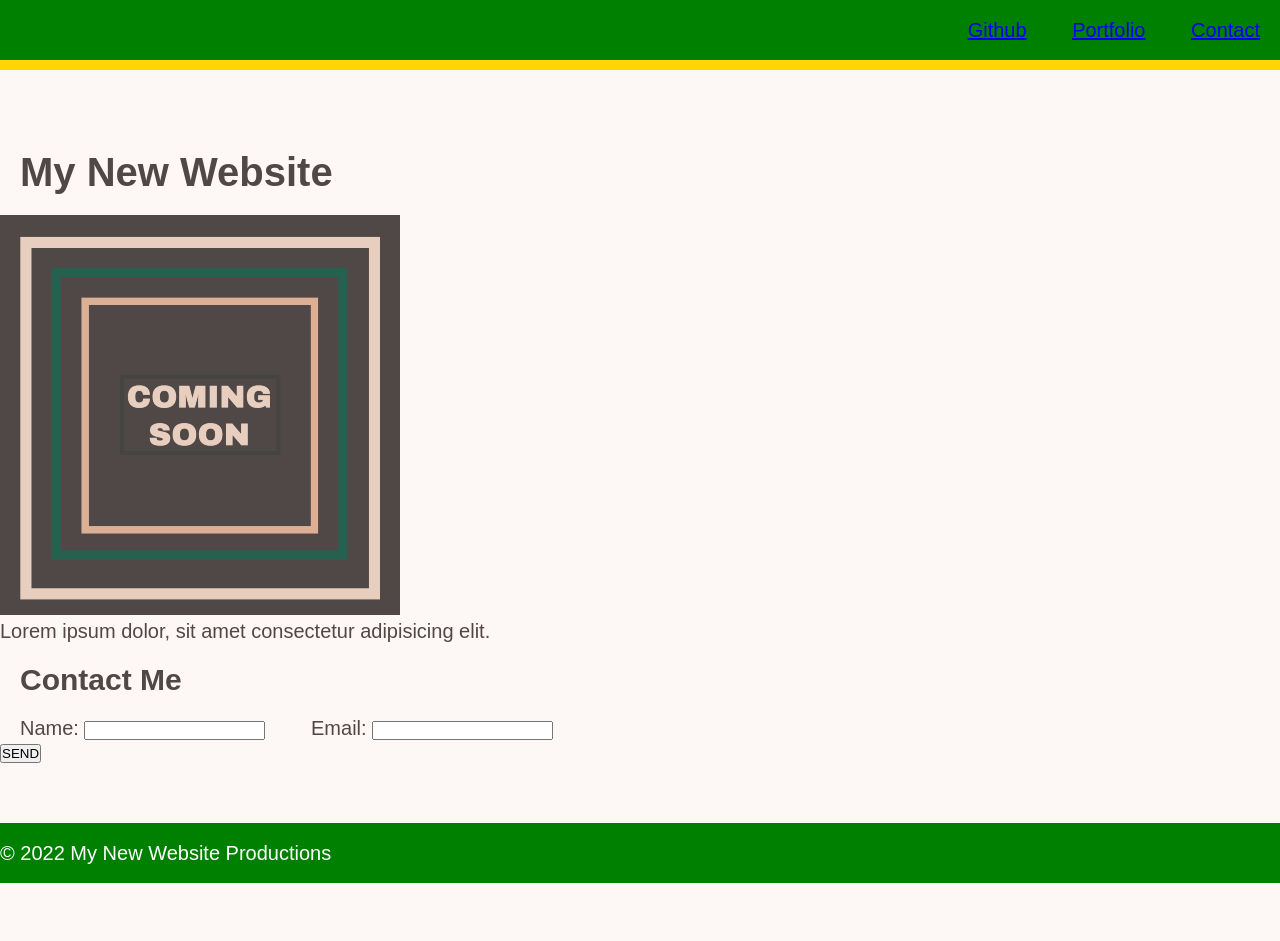
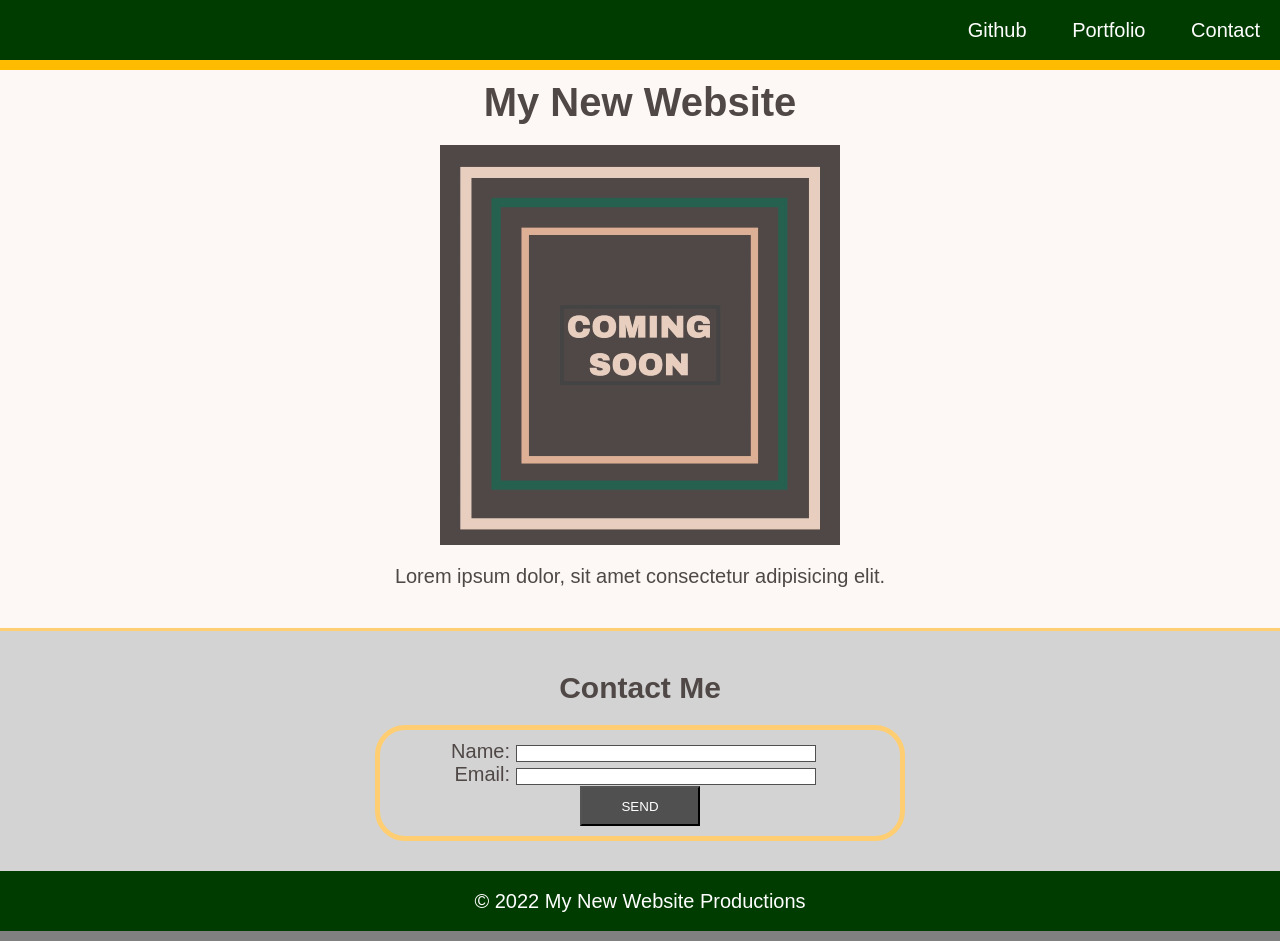
Before and after one commit to patrickmc19/git-init-sample, a plain HTML site: page index.html in a window 1280 px wide. Before the commit the page ends 883 px from the top, so only its background shows below. Drawn offline with Linux system fonts and the light colour scheme.

Commit message:
stuyding 12.9

```diff
--- a/style.css
+++ b/style.css
@@ -1,7 +1,10 @@
+/* universal selector */
 * {
     margin: 0 auto;
     padding: 0;
 }
+
+/* element selectors */
 
 body {
     position: relative;
@@ -11,31 +14,12 @@ body {
     color: #4F4846
 }
 
-header,
-footer {
-  height: 60px;
-  width: 100%;
-  line-height: 60px;
-  background-color: green;
-  color: white;
-}
-
-header {
-position: relative;
-border-bottom: 10px solid gold;
-text-align: right;
-}
-
-footer{
-
-}
-
 h1,
-h2{
+h2 {
     margin: 20px;
 }
 
-main{
+main {
     padding: 60px 0;
 }
 
@@ -45,6 +29,85 @@ li{
     text-decoration: none;
 }
 
-figure {
+a{
+    text-decoration: none;
+    color: white;
+}
 
+header,
+footer {
+  height: 60px;
+  width: 100%;
+  line-height: 60px;
+  background-color: rgb(0, 59, 0);
 }
+
+header{
+    position: fixed;
+    border-bottom: 10px solid rgb(255, 187, 0);
+}
+
+footer{
+    position: absolute;
+    margin-top: 0;
+    bottom: 0;
+    border-bottom: 10px solid grey;
+    color: white;
+}
+
+figure{
+    margin-bottom: 40px;
+}
+
+img {
+    display: block;
+    margin: 20px auto;
+}
+
+section {
+    margin-bottom: 0;
+    padding: 20px 10px 40px 10px;
+    border-top: 3px solid rgb(255, 206, 114);
+    background-color: lightgray;
+}
+
+form {
+    margin: 0 auto;
+    width: 500px;
+    padding: 10px;
+    border: 5px solid rgb(255 206 114);
+    border-radius: 30px;
+}
+
+label {
+    display: inline-block;
+    width: 100px;
+}
+
+input,
+textarea {
+    box-sizing: border-box;
+    width: 300px;
+    border: 1px solid rgb(80, 80, 80);
+}
+
+textarea {
+    vertical-align: top;
+    height: 60px;
+}
+
+button {
+    height: 40px;
+    width: 120px;
+    background-color: rgb(80, 80, 80);
+    color: white;
+}
+
+/* class selectors */
+.text-center {
+    text-align: center;
+}
+
+.text-right {
+    text-align: right;
+}
```
